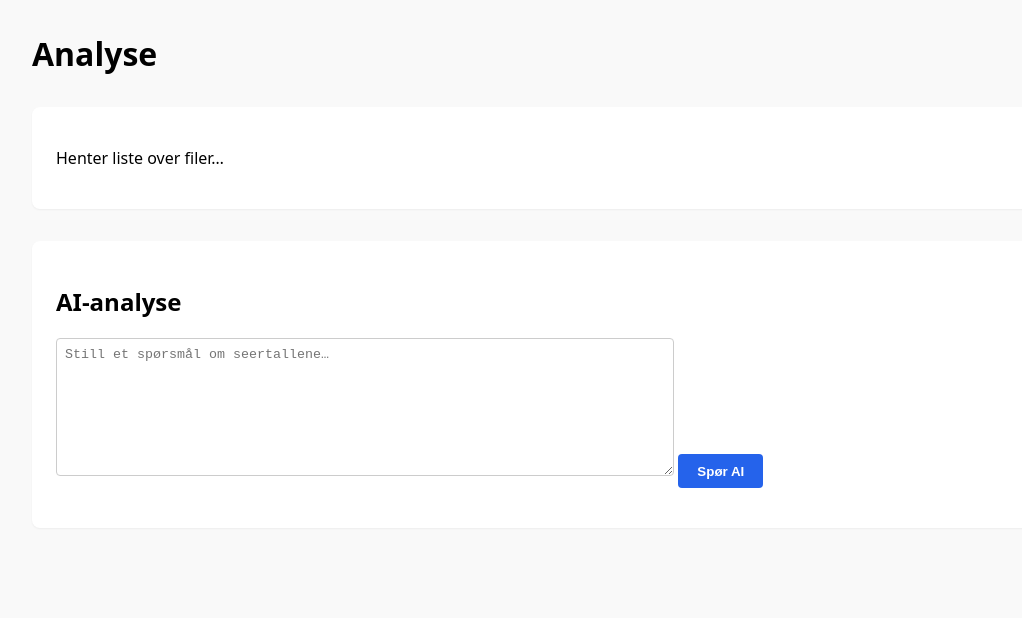
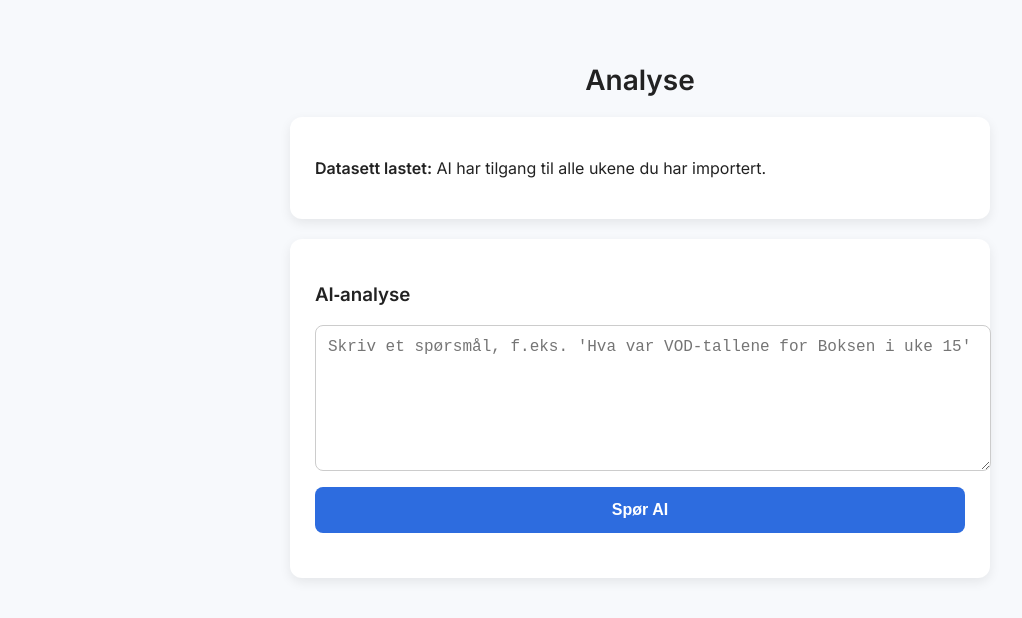
Before and after one commit to ArildBru/seertall, a website: page public/analyse.html in a window 1280 px wide. Shown: the whole page, without its empty margins (0-1022 px from the left). Drawn offline with Linux system fonts and the light colour scheme; no server answers.

Commit message:
Update analyse.html

```diff
--- a/public/analyse.html
+++ b/public/analyse.html
@@ -2,115 +2,141 @@
 <html lang="no">
 <head>
   <meta charset="UTF-8" />
-  <title>Seertall – Analyse</title>
-  <meta name="viewport" content="width=device-width, initial-scale=1" />
+  <title>Analyse</title>
+  <link href="https://fonts.googleapis.com/css2?family=Inter:wght@300;400;600&display=swap" rel="stylesheet">
+
   <style>
     body {
-      font-family: system-ui, sans-serif;
-      margin: 2rem;
-      background: #f9f9f9;
+      font-family: 'Inter', sans-serif;
+      margin: 0;
+      padding: 40px;
+      background: #f7f9fc;
+      color: #222;
+      display: flex;
+      justify-content: center;
     }
-    h1 { margin-bottom: 1rem; }
+
+    .container {
+      width: 100%;
+      max-width: 700px;
+    }
+
+    h2 {
+      text-align: center;
+      font-size: 28px;
+      margin-bottom: 20px;
+    }
+
+    .card {
+      background: white;
+      padding: 25px;
+      border-radius: 12px;
+      box-shadow: 0 4px 12px rgba(0,0,0,0.08);
+      margin-bottom: 20px;
+    }
+
     textarea {
       width: 100%;
-      max-width: 600px;
-      padding: 0.5rem;
-      border-radius: 4px;
+      height: 120px;
+      padding: 12px;
+      border-radius: 8px;
       border: 1px solid #ccc;
+      font-size: 16px;
+      resize: vertical;
     }
+
     button {
-      margin-top: 1rem;
-      padding: 0.6rem 1.2rem;
-      background: #2563eb;
+      margin-top: 12px;
+      padding: 14px 22px;
+      background: #2d6cdf;
       color: white;
       border: none;
-      border-radius: 4px;
+      border-radius: 8px;
+      font-size: 16px;
       font-weight: 600;
       cursor: pointer;
+      width: 100%;
     }
-    .card {
-      background: white;
-      padding: 1.5rem;
-      border-radius: 8px;
-      margin-top: 2rem;
-      box-shadow: 0 1px 2px rgba(0,0,0,0.05);
+
+    button:hover {
+      background: #1f54b3;
+    }
+
+    #aiAnswer {
+      margin-top: 20px;
+      white-space: pre-wrap;
+      line-height: 1.6;
+      font-size: 17px;
+    }
+
+    .loading {
+      opacity: 0.6;
+      font-style: italic;
     }
   </style>
 </head>
 
 <body>
 
-  <h1>Analyse</h1>
+<div class="container">
+
+  <h2>Analyse</h2>
 
   <div class="card">
-    <p id="statusText">Laster alle ukedata…</p>
+    <p><strong>Datasett lastet:</strong> AI har tilgang til alle ukene du har importert.</p>
   </div>
 
   <div class="card">
-    <h2>AI-analyse</h2>
-    <textarea id="aiQuestion" placeholder="Still et spørsmål om seertallene…" style="height:120px;"></textarea>
+    <h3>AI‑analyse</h3>
+
+    <textarea id="aiQuestion" placeholder="Skriv et spørsmål, f.eks. 'Hva var VOD‑tallene for Boksen i uke 15'"></textarea>
     <button id="askAiBtn">Spør AI</button>
-    <div id="aiAnswer" style="margin-top:1rem; white-space:pre-wrap;"></div>
+
+    <div id="aiAnswer"></div>
+  </div>
+
 </div>
 
 <script>
-    let allData = [];
+let allData = {};
 
-    async function loadAllWeeks() {
-      const status = document.getElementById("statusText");
-      status.textContent = "Henter liste over filer…";
+async function loadAllData() {
+  const response = await fetch("/api/list-files");
+  const files = await response.json();
 
-      const listRes = await fetch("/api/list-week-files");
-      const listJson = await listRes.json();
+  const datasets = [];
 
-      if (!listJson.ok) {
-        status.textContent = "Kunne ikke hente liste over filer.";
-        return;
+  for (const file of files) {
+    const res = await fetch("/api/get-week-file?filename=" + file);
+    const json = await res.json();
+    datasets.push(...json.data);
   }
 
-      const files = listJson.files;
-      status.textContent = `Fant ${files.length} filer. Laster inn…`;
-
-      const loaded = [];
-
-      for (const file of files) {
-        const res = await fetch(`/api/get-week-file?file=${file}`);
-        if (res.ok) {
-          const json = await res.json();
-          loaded.push({ file, data: json });
+  allData = datasets;
 }
-      }
-
-      allData = loaded;
-      status.textContent = `Lastet ${loaded.length} datasett. Klar for spørsmål.`;
-      console.log("ALL DATA:", allData);
-    }
-
-    loadAllWeeks();
 
 document.getElementById("askAiBtn").addEventListener("click", async () => {
   const question = document.getElementById("aiQuestion").value;
   const answerBox = document.getElementById("aiAnswer");
 
-      if (allData.length === 0) {
-        answerBox.textContent = "Ingen data lastet ennå.";
-        return;
-      }
-
-      answerBox.textContent = "Analyserer…";
+  answerBox.innerHTML = "<span class='loading'>Analyserer…</span>";
 
   const response = await fetch("/api/ask", {
     method: "POST",
     headers: { "Content-Type": "application/json" },
-        body: JSON.stringify({
-          question,
-          allData
-        })
+    body: JSON.stringify({ question, allData })
   });
 
-      const result = await response.json();
-      answerBox.textContent = result.answer || result.error;
+  const data = await response.json();
+
+  if (data.ok) {
+    answerBox.textContent = data.answer;
+  } else {
+    answerBox.textContent = "Feil: " + (data.error || "Ukjent feil");
+  }
 });
+
+loadAllData();
 </script>
 
 </body>
```
Lines whose indentation alone changed are shown as unchanged.
